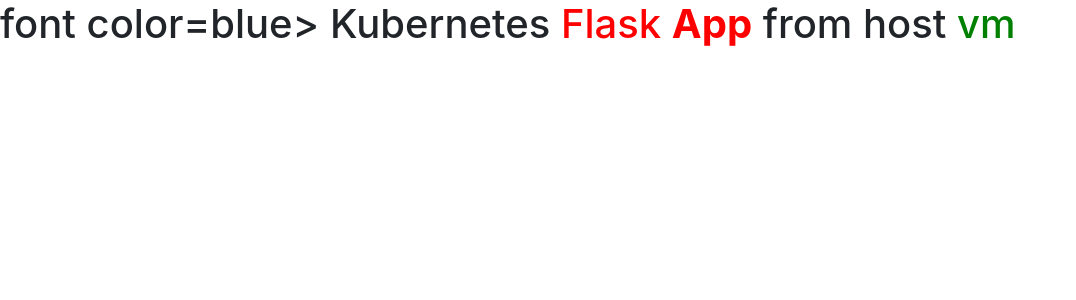
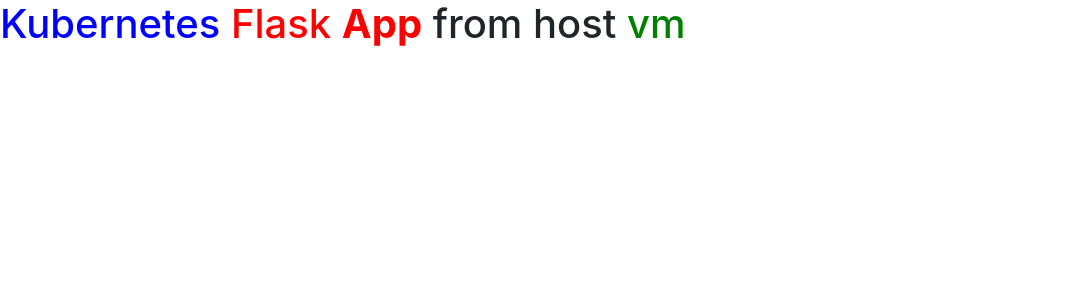
Before and after one commit to jamesarems/test, a Flask app: page / in a window 1280 px wide. Shown: the top 300 px of the page, without its empty margins (0-1076 px from the left). Run offline with Flask 2, Linux system fonts and the light colour scheme; some libraries are stand-ins or nearby versions.

Commit message:
Update index.html

```diff
--- a/templates/index.html
+++ b/templates/index.html
@@ -8,10 +8,10 @@
     <!-- Bootstrap CSS -->
     <link rel="stylesheet" href="https://stackpath.bootstrapcdn.com/bootstrap/4.4.1/css/bootstrap.min.css" integrity="sha384-Vkoo8x4CGsO3+Hhxv8T/Q5PaXtkKtu6ug5TOeNV6gBiFeWPGFN9MuhOf23Q9Ifjh" crossorigin="anonymous">
 
-    <title>Openshift Flask App Test</title>
+    <title>K8S Flask App Test</title>
   </head>
   <body>
-	  <h1>font color=blue> Kubernetes </font> <font color=red>Flask <b>App</b></font> from host <font color=green>{{host}}</font></h1>
+	  <h1><font color=blue> Kubernetes </font> <font color=red>Flask <b>App</b></font> from host <font color=green>{{host}}</font></h1>
 
     <!-- Optional JavaScript -->
     <!-- jQuery first, then Popper.js, then Bootstrap JS -->
```
